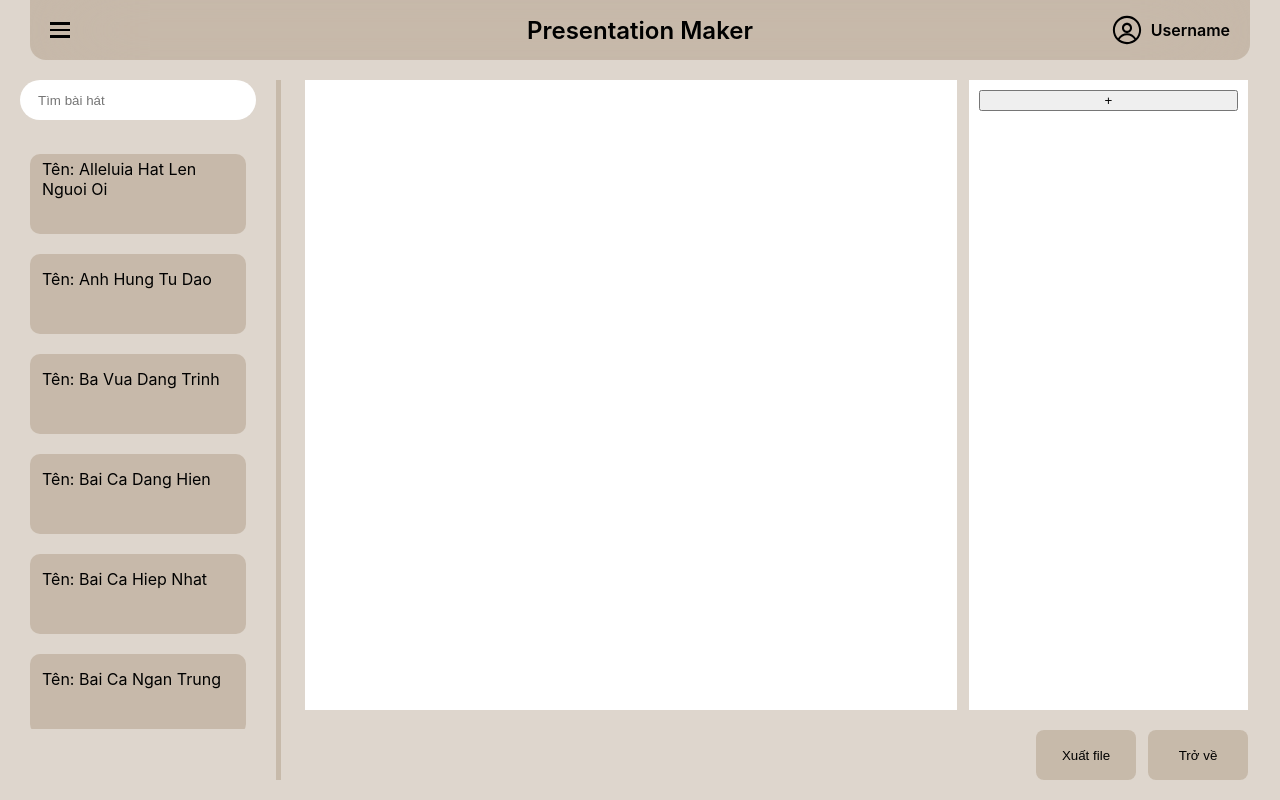
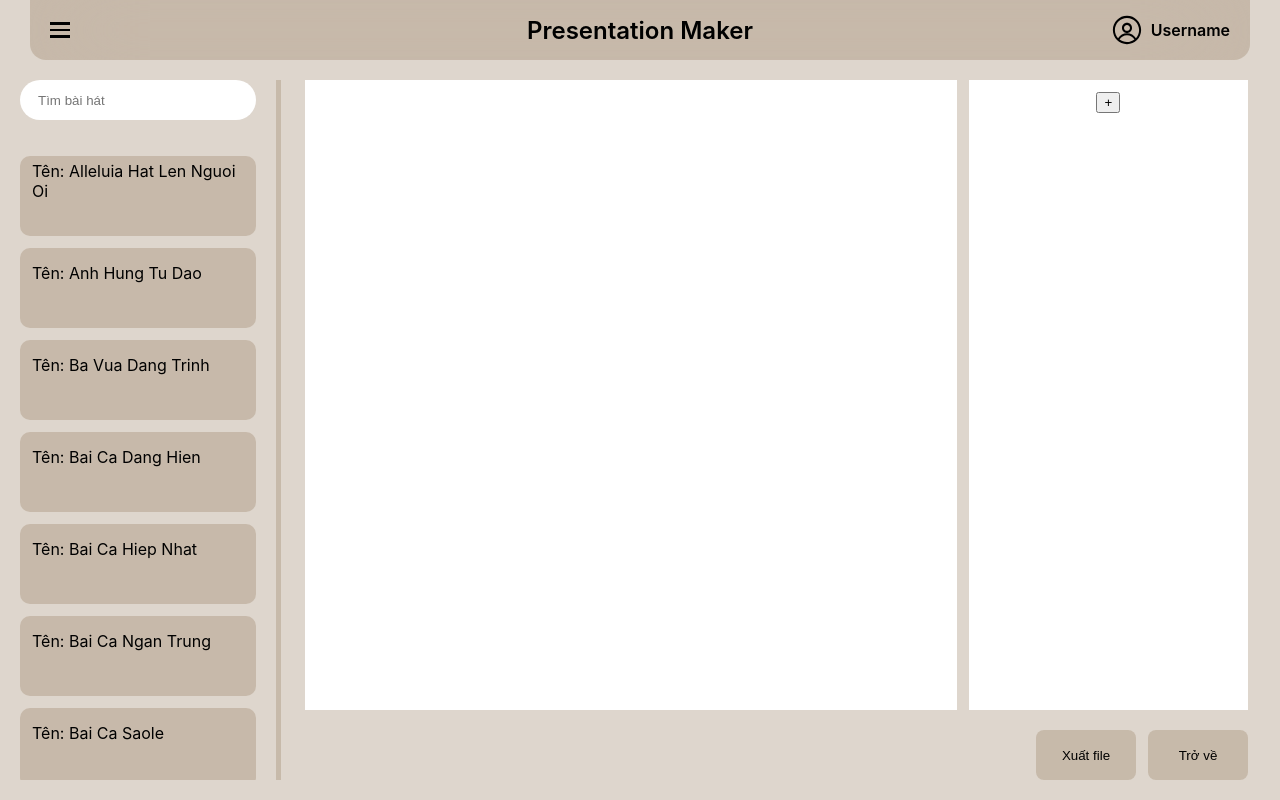
Before and after one commit to darkplayer0211/PresentationMaker, a React (Vite) app in the folder pm-app/: page /choosingSongs in a window 1280 px wide. Built offline with nearby package versions, Linux system fonts and the light colour scheme.

Commit message:
fix & update UI

```diff
--- a/pm-app/src/css/pages/choosingSongs.css
+++ b/pm-app/src/css/pages/choosingSongs.css
@@ -50,6 +50,7 @@
     border-radius: 10px;
     cursor: pointer;
     background-color: var(--background);
+    width: 100%;
 }
 
 .choosingSongs_songList ul li {
@@ -96,48 +97,20 @@
     margin: 0;
     flex-grow: 1;
     flex-basis: 0;
+    width: 100%;
     display: flex;
     flex-direction: column;
-    gap: 20px;
-    max-height: 565px;
+    align-items: center;
+    justify-content: start;
+    gap: 12px;
     overflow-y: auto;
-    scrollbar-color: #888 #f0f0f0;
-    scrollbar-width: auto;
-    padding: 10px;         /* Cách nội dung khỏi scrollbar */
-    box-sizing: content-box;    /* Đảm bảo padding không bị tràn */
+    padding: 12px 0 12px 0;
 }
 
 /* Webkit (Chrome, Edge, Safari) */
 .custom-scroll::-webkit-scrollbar {
-    width: 16px; /* giữ nguyên mặc định để hiển thị mũi tên */
+    display: none;
 }
-
-.custom-scroll::-webkit-scrollbar-track {
-    background: #f0f0f0;
-}
-
-.custom-scroll::-webkit-scrollbar-thumb {
-    background-color: #888;
-    border-radius: 8px;
-    border: 4px solid #f0f0f0; /* tạo khoảng cách với track */
-}
-
-.custom-scroll::-webkit-scrollbar-thumb:hover {
-    background-color: #555;
-}
-
-/* Giữ lại mũi tên cuộn lên/xuống */
-.custom-scroll::-webkit-scrollbar-button {
-    display: block;
-    background-color: #ccc;
-    height: 16px;
-}
-
-/* Hover hiệu ứng cho mũi tên */
-.custom-scroll::-webkit-scrollbar-button:hover {
-    background-color: #aaa;
-}
-/* End Custom scrollbar styles */
 
 .choosingSongs_songList ul li {
     padding: 12px;
@@ -210,18 +183,39 @@
     width: 30%;
     min-height: 20%;
     background-color: white;
+    display: flex;
+    flex-direction: column;
+    align-items: center;
+    justify-content: center;
+    gap: 12px;
 }
 
 .choosingSongs_edit_preview_slideList_item {
     border: var(--primary) 2px solid;
-    height: fit-content;
-    min-height: 100px;
+    width: 80%;
     border-radius: 8px;
     padding: 8px;
+    aspect-ratio: 16/9;
+    display: flex;
+    justify-content: center;
+    align-items: center;
+    position: relative;
 }
 .choosingSongs_edit_preview_slideList_item:hover {
     background-color: var(--primary);
     color: var(--highlight-text);
+}
+.choosingSongs_edit_preview_slideList_item img {
+    aspect-ratio: 16/9;
+    object-fit: contain;
+    width: 100%;
+    height: 100%;
+}
+.choosingSongs_edit_preview_slideList_item_buttons {
+    position: absolute;
+    top: 50%;
+    right: 50%;
+    transform: translate(50%, -50%);
 }
 
 .choosingSongs_preview_buttons {
--- a/pm-app/src/pages/choosingSongs.tsx
+++ b/pm-app/src/pages/choosingSongs.tsx
@@ -5,12 +5,10 @@ import { observer } from "mobx-react";
 import { slidesStore, songsStore, SongType, SongSlideType, ImageSlideType } from "../store";
 import { ImageType } from "../store/imagesStore";
 import { v4 as uuidv4 } from 'uuid';
-import song, { SongDataType } from "../store/songsStore/song";
-interface ChoosingSongsProps { } // Define your props interface if needed
 
-const ChoosingSongs: React.FC<ChoosingSongsProps> = observer(() => {
+const ChoosingSongs: React.FC<Record<string, never>> = observer(() => {
   const { songs, searchSong } = songsStore;
-  const { data: slidesData, getSongSlides, addItem, removeItem } = slidesStore;
+  const { data: slidesData, addItem, removeItem } = slidesStore;
   const [resultsongs, setResultsongs] = useState<SongType[]>(songs);
   const [chosenSlide, setChosenSlide] = useState<string>();
 
@@ -125,6 +123,7 @@ const ChoosingSongs: React.FC<ChoosingSongsProps> = observer(() => {
         slidesStore.updateImageUrl(slideId, imageUrl);
       }
       reader.readAsDataURL(file);
+      setChosenSlide(undefined);
     }
   }
 
--- a/pm-app/src/store/slidesStore/slide.ts
+++ b/pm-app/src/store/slidesStore/slide.ts
@@ -1,5 +1,5 @@
 import { makeAutoObservable } from "mobx";
-import song, { SongType } from "../songsStore/song";
+import { SongType } from "../songsStore/song";
 import { ImageType } from "../imagesStore";
 import songsStore from "../songsStore";
 
```
